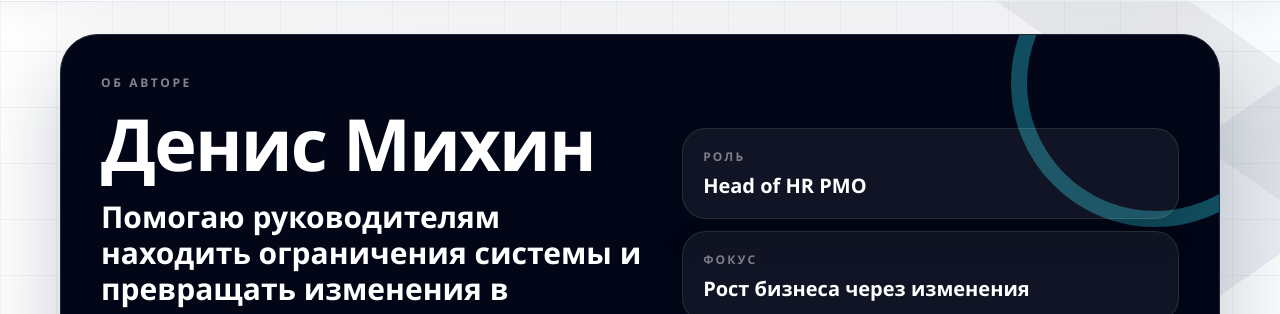
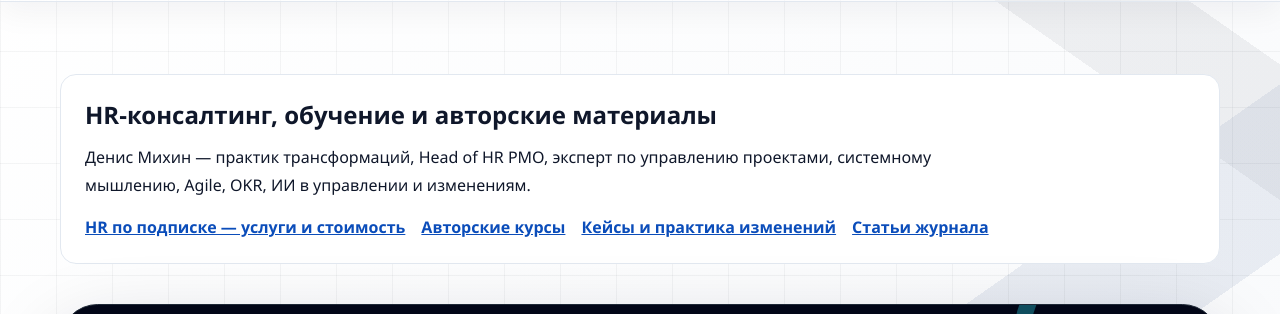
Before and after one commit to digitalmikhin-code/denis-journal, a Next.js app: page /about in a window 1280 px wide. Shown: the part 173-487 px from the top of the page. Built offline with nearby package versions, Linux system fonts and the light colour scheme; no server answers.

Commit message:
Clarify author profile and service links

```diff
--- a/app/about/page.tsx
+++ b/app/about/page.tsx
@@ -1,3 +1,4 @@
+import { AUTHOR_ENTITY } from "@/lib/entity-profile";
 import type { Metadata } from "next";
 import Link from "next/link";
 import { AiCitationBlock } from "@/components/ai-citation-block";
@@ -12,7 +13,7 @@ import {
 export const metadata: Metadata = {
   title: "Об авторе",
   description:
-    "Денис Михин: Head of HR PMO, практик управления изменениями, Agile, OKR, проектного управления и ИИ в управлении. Помогаю бизнесу расти через управление, продажи, ИИ и системные изменения.",
+    AUTHOR_ENTITY.shortDescription,
   alternates: {
     canonical: "/about"
   },
@@ -62,6 +63,21 @@ const EXPERTISE_TOPICS = [
 export default function AboutPage(): JSX.Element {
   return (
     <div className="space-y-10">
+      <script type="application/ld+json" dangerouslySetInnerHTML={{ __html: JSON.stringify({
+        "@context": "https://schema.org", "@type": "ProfilePage", "@id": `${SITE_URL}/about/#profile`,
+        url: `${SITE_URL}/about/`, name: "Денис Михин — об авторе", description: AUTHOR_ENTITY.shortDescription,
+        mainEntity: { "@id": `${SITE_URL}/#denis-mikhin` }
+      }) }} />
+      <section className="rounded-2xl border border-slate-200 bg-white p-6 dark:border-slate-700 dark:bg-slate-900">
+        <h2 className="text-2xl font-black">HR-консалтинг, обучение и авторские материалы</h2>
+        <p className="mt-3 max-w-4xl leading-7">{AUTHOR_ENTITY.shortDescription}</p>
+        <nav aria-label="Работа с Денисом Михиным" className="mt-4 flex flex-wrap gap-4 font-bold text-brand dark:text-blue-300">
+          <Link href="/hr/" className="underline">HR по подписке — услуги и стоимость</Link>
+          <Link href="/training/" className="underline">Авторские курсы</Link>
+          <Link href="/practice/" className="underline">Кейсы и практика изменений</Link>
+          <Link href="/articles/" className="underline">Статьи журнала</Link>
+        </nav>
+      </section>
       <section className="relative overflow-hidden rounded-[2.35rem] border border-[#1f2937] bg-slate-950 p-7 text-white shadow-[0_34px_82px_rgba(15,23,42,0.22)] md:p-10">
         <div className="pointer-events-none absolute -right-20 -top-24 h-72 w-72 rounded-full border-[16px] border-[#2bd0e2]/35" />
         <div className="pointer-events-none absolute -bottom-24 left-8 h-60 w-60 rounded-full border-[14px] border-[#f5d45d]/30" />
```
